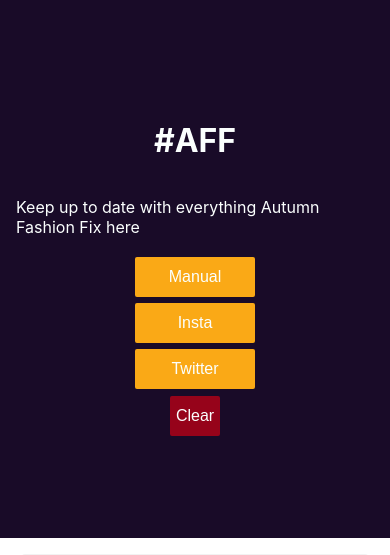
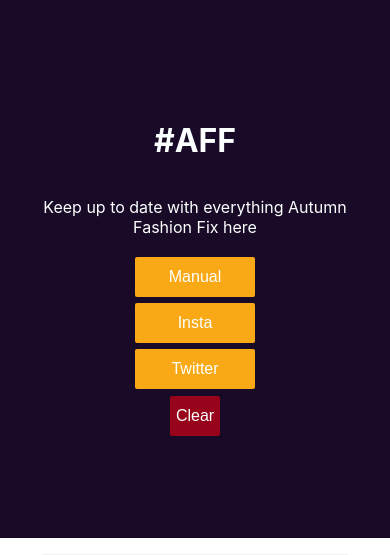
Before and after one commit to leightechtests/383-tech-test, a PHP site: page / in a window 390 px wide. Shown: the top 555 px of the page. Run offline with PHP 8.4, Linux system fonts and the light colour scheme.

Commit message:
Added meta tag

```diff
--- a/index.css
+++ b/index.css
@@ -14,7 +14,6 @@ body {
 .manualContainer {
   min-height: 450px;
   width: 350px;
-  min-width: 350px;
 
   border: 1px solid #f2f2f2;
   margin: 1rem;
@@ -41,7 +40,7 @@ a {
 
 .instagramContainer {
   min-height: 370px;
-  min-width: 300px;
+
   width: 300px;
 
   border: 1px solid #f2f2f2;
@@ -60,7 +59,7 @@ a {
 
 .twitterContainer {
   min-height: 250px;
-  min-width: 300px;
+
   width: 300px;
   border: 1px solid #f2f2f2;
 
@@ -133,6 +132,9 @@ a {
   #header {
     height: 60vh;
   }
+  #caption {
+    text-align: center;
+  }
 }
 
 /* TABLETS PORTRAIT */
--- a/index.html
+++ b/index.html
@@ -1,10 +1,13 @@
 <!DOCTYPE html>
 <html>
   <link href="./index.css" rel="stylesheet" type="text/css" />
+  <meta content="width=device-width, initial-scale=1" name="viewport" />
   <body>
     <div id="header">
-      <h1>#AFF</h1>
-      <p>Keep up to date with everything Autumn Fashion Fix here</p>
+      <h1 id="title">#AFF</h1>
+      <p id="caption">
+        Keep up to date with everything Autumn Fashion Fix here
+      </p>
       <div id="buttonContainer">
         <button
           id="manualButton"
```
